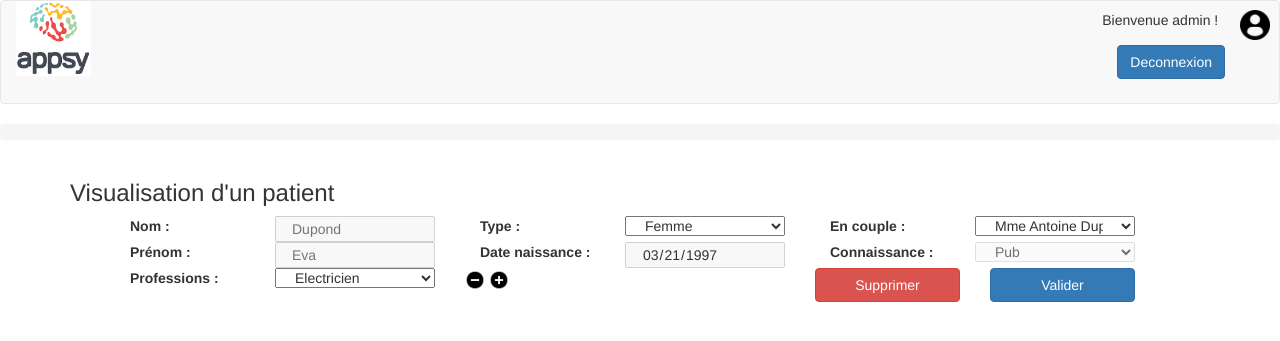
After one commit to Pierre-Lemaigre/FlaskNation, a Flask app: a page that uses Appsy/templates/pages/view_update_patient.html in a window 1280 px wide. The commit adds this page. Shown: the top 341 px of the page. Run offline with Flask 2, Linux system fonts and the light colour scheme; a user stored in the database is signed in; some libraries are stand-ins or nearby versions.

Commit message:
view / update / delete patient

```diff
--- a/Appsy/app.py
+++ b/Appsy/app.py
@@ -22,6 +22,21 @@ app.secret_key = "cPG38`t'\*-["  # any secret key
 # For login
 login_manager = LoginManager()
 login_manager.init_app(app)
+
+list_patient = [
+    dict(id=0, type="Mr", forename="Antoine", name="Dupond", birthDate="1998-09-30", knowing=0, relationship=1,
+         profession=0),
+    dict(id=1, type="Mme", forename="Eva", name="Dupond", birthDate="1997-03-21", knowing=1, relationship=0,
+         profession=1),
+    dict(id=3, type="Enfant", forename="Tom", name="Dupond", birthDate="2019-02-02", knowing=1, relationship=-1,
+         profession=2)
+]
+
+
+def find_patient(id):
+    for row in list_patient:
+        if row['id'] == id:
+            return row
 
 
 def custom_render_template(the_render_template):
@@ -81,7 +96,7 @@ def go_to_home():
 
 @app.route('/Rendez-vous_passes')
 @login_required
-@register_breadcrumb(app, '.Accueil', 'Rendez-vous passés')
+@register_breadcrumb(app, '.Accueil.', 'Rendez-vous passés')
 def go_to_past_appointments():
     return custom_render_template(render_template('pages/past_appointments_patient.html'))
 
@@ -99,7 +114,7 @@ def go_to_upcoming_appointments():
 def go_to_add_patient():
     if request.method == 'POST':
 
-        # TODO
+        # TODO Add patient
         name = request.form['name']
         type = request.form['type']
         relationship = request.form['relationship']
@@ -108,7 +123,7 @@ def go_to_add_patient():
         knowing = request.form['knowing']
         profession = request.form['profession']
 
-        return go_to_home()
+        return redirect(url_for('go_to_home'))
     else:
         return custom_render_template(render_template('pages/add_patient.html'))
 
@@ -118,18 +133,36 @@ def go_to_add_patient():
 @register_breadcrumb(app, '.Accueil.', 'Rechercher patient')
 def go_to_search_patient():
     if request.method == 'POST':
-        # TODO
+
+        # TODO Search
         search = request.form['search']
-
-        list_patient = [
-            dict(id=0, type="Mr", forename="Antoine", name="Dupond", birthDate="30/09/1998"),
-            dict(id=1, type="Mme", forename="Eva", name="Dupond", birthDate="21/03/1997"),
-            dict(id=3, type="Enfant", forename="Tom", name="Dupond", birthDate="02/02/2019")
-        ]
 
         return custom_render_template(render_template('pages/search_patient.html', list_patient=list_patient))
     else:
         return custom_render_template(render_template('pages/search_patient.html'))
+
+
+@app.route('/Afficher Modifier Patient/<int:id>', methods=['POST', 'GET'])
+@login_required
+@register_breadcrumb(app, '.Accueil.Rechercher patient.', 'Afficher - Modifier Patient')
+def go_to_view_update_patient(id):
+    if request.method == 'POST':
+
+        # TODO Update
+        type = request.form['type']
+        relationship = request.form['relationship']
+        profession = request.form['profession']
+
+        return redirect(url_for('go_to_home'))
+    else:
+        return render_template('pages/view_update_patient.html', patient=find_patient(id))
+
+
+@app.route('/Supprimer patient/<int:id>', methods=['POST'])
+@login_required
+def go_to_delete_patient(id):
+    # TODO Delete id
+    return redirect(url_for('go_to_home'))
 
 
 @app.route('/Deconnexion')
@@ -141,7 +174,7 @@ def logout():
 
 @login_manager.unauthorized_handler
 def unauthorized():
-    return go_to_connection()
+    return redirect(url_for('go_to_connection'))
 
 
 @app.route('/coming_soon')
--- /dev/null
+++ b/Appsy/templates/pages/view_update_patient.html
@@ -0,0 +1,122 @@
+{% extends "bootstrap/base.html" %}
+
+{% block title %}
+    Appsy - Acceuil
+{% endblock title %}
+
+{% block body %}
+    {% block navbar %}
+        {% include "layouts/shared/_nav.html" %}
+    {% endblock navbar %}
+
+    {% block content %}
+
+        <div class="container m-t-xl">
+            <h3>Visualisation d'un patient</h3>
+            <div class="col-md-12 roundedborder m-t-md  text-left">
+                <form class="col-md-12 p-xl"
+                      action="{{ url_for('go_to_view_update_patient', id=patient.id) }}"
+                      method="post">
+                    <div class="row-flex row col-md-12">
+                        <div class="col-md-4">
+                            <label class="col-md-6">Nom :</label>
+                            <input class="col-md-6" type="text" name="name" placeholder="{{ patient.name }}" disabled>
+                        </div>
+
+                        <div class="col-md-4">
+                            <label class="col-md-6">Type :</label>
+                            <select class="col-md-6" name="type">
+                                <option {% if patient.type == "Mme" %}selected{% endif %}>Femme</option>
+                                <option {% if patient.type == "Mr" %}selected{% endif %}>Homme</option>
+                                <option {% if patient.type == "Ado" %}selected{% endif %}>Ado</option>
+                                <option {% if patient.type == "Enfant" %}selected{% endif %}>Enfant</option>
+                            </select>
+                        </div>
+
+                        <div class="col-md-4">
+                            <label class="col-md-6">En couple :</label>
+                            <select class="col-md-6" name="relationship">
+                                <option {% if patient.relationship == -1 %}selected{% endif %}>Celibataire</option>
+                                <option {% if patient.relationship == 0 %}selected{% endif %}>Mme Antoine Dupond
+                                </option>
+                                <option {% if patient.relationship == 1 %}selected{% endif %}>Mme Eva Dupond
+                                </option>
+                                <option {% if patient.relationship ==  2 %}selected{% endif %}>...</option>
+                            </select>
+                        </div>
+
+                    </div>
+
+                    <div class="formHorizontalDivider"></div>
+
+                    <div class="row-flex row col-md-12">
+
+                        <div class="col-md-4">
+                            <label class="col-md-6">Prénom :</label>
+                            <input class="col-md-6" type="text" name="forename" placeholder="{{ patient.forename }}"
+                                   disabled>
+                        </div>
+
+                        <div class="col-md-4">
+                            <label class="col-md-6">Date naissance :</label>
+                            <input class="col-md-6" type="date" name="birthDate"
+                                   value="{{ patient.birthDate }}"
+                                   disabled>
+                        </div>
+
+                        <div class="col-md-4">
+                            <label class="col-md-6">Connaissance :</label>
+                            <select class="col-md-6" name="knowing" disabled>
+                                <option {% if patient.knowing == 0 %}selected{% endif %}>Internet</option>
+                                <option {% if patient.knowing == 1 %}selected{% endif %}>Pub</option>
+                                <option {% if patient.knowing == 2 %}selected{% endif %}>Bouche à oreilles</option>
+                                <option {% if patient.knowing == 3 %}selected{% endif %}>Autre</option>
+                            </select>
+                        </div>
+                    </div>
+
+                    <div class="formHorizontalDivider"></div>
+
+                    <div class="row-flex row col-md-12">
+
+                        <div class="col-md-4">
+                            <label class="col-md-6">Professions :</label>
+                            <select class="col-md-6" name="profession">
+                                <option {% if patient.profession == 0 %}selected{% endif %}>Plombier</option>
+                                <option {% if patient.profession == 1 %}selected{% endif %}>Electricien</option>
+                                <option {% if patient.profession == 2 %}selected{% endif %}>+ Nouveau +</option>
+                            </select>
+
+                        </div>
+
+                        <div class="col-md-4">
+                            <img class="m-n"
+                                 src="{{ url_for('static', filename='img/minus_black.png') }}"
+                                 height="20" width="20">
+
+                            <img class="m-n"
+                                 src="{{ url_for('static', filename='img/add_black.png') }}"
+                                 height="20" width="20">
+                        </div>
+
+                        <div class="col-md-2 p-xxs">
+                            <form class="col-md-12 p-n" action="{{ url_for('go_to_delete_patient',id=patient.id) }}"
+                                  method="post">
+                                <input value="{{ patient.id }}" type="hidden" name="id">
+                                <button type="submit" class="btn btn-danger col-md-12">Supprimer</button>
+                            </form>
+                        </div>
+
+                        <div class="col-md-2 p-xxs">
+                            <button type="submit" class="btn btn-primary col-md-12">Valider</button>
+                        </div>
+
+                    </div>
+                </form>
+
+            </div>
+        </div>
+
+    {% endblock content %}
+
+{% endblock body %}
```
Also changed, not shown: Appsy/templates/pages/search_patient.html (+15 -8 lines).
